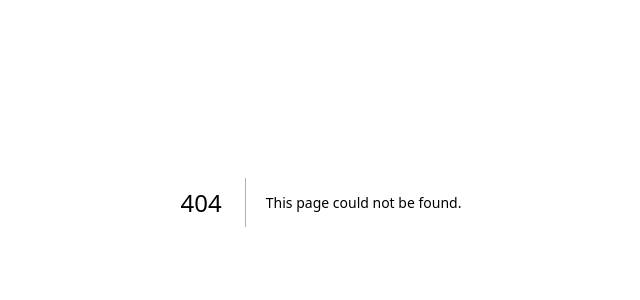
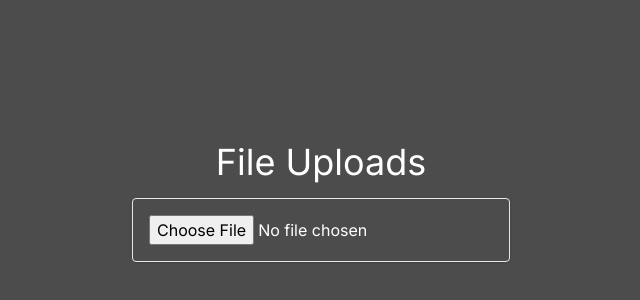
Before and after one commit to iamparmjeetmishra/learnreact, a Next.js app: page /04fileuploadsv1 in a window 1280 px wide. Before the commit this address had no page. Shown: the part 198-498 px from the top of the page, without its empty margins (319-959 px from the left). Built offline with nearby package versions, Linux system fonts and the light colour scheme.

Commit message:
04FileUploads Utility Design added

```diff
--- /dev/null
+++ b/src/app/(features)/04fileuploadsv1/page.tsx
@@ -0,0 +1,95 @@
+"use client";
+
+import { Button } from "@/components/ui/button";
+import { ChangeEvent, useState } from "react";
+import axios from "axios";
+
+type UploadStatus = "idle" | "uploading" | "success" | "error";
+
+export default function FileUploadsPage() {
+  const [file, setFile] = useState<File | null>(null);
+  const [uploadStatus, setUploadStatus] = useState<UploadStatus>("idle")
+  const [uploadProgress, setUploadProgress] = useState<number>(0);
+
+	const handleFileChange = (e: ChangeEvent<HTMLInputElement>) => {
+		if (e.target.files) {
+			setFile(e.target.files[0]);
+		}
+  };
+
+  async function handleFileUpload() {
+    if (!file) return
+
+    setUploadStatus("uploading")
+    setUploadProgress(0)
+
+
+    const formData = new FormData()
+    formData.append("file", file)
+
+    try {
+      const res = await axios.post("https://httpbin.org/post", formData, {
+        headers: {
+          "Content-Type": "multipart/form-data"
+        },
+        onUploadProgress: (progressEvent) => {
+          const progress = progressEvent.total
+            ? Math.round((progressEvent.loaded * 100) /progressEvent.total)
+            : 0;
+          console.log('progress', progress)
+          setUploadProgress(progress)
+
+        }
+      })
+      console.log('ResfromServer', res)
+      setUploadStatus("success")
+      setUploadProgress(100)
+    } catch (error) {
+      console.log(error)
+      setUploadStatus("error")
+      setUploadProgress(0)
+    }
+
+  }
+
+	return (
+		<div className="h-screen flex flex-col justify-center items-center bg-black/70 text-white">
+			<h1 className="text-4xl mb-4">File Uploads</h1>
+			<div className="border shadow p-4 rounded">
+
+        <input type="file" onChange={handleFileChange} />
+
+        {file && (
+					<div className="my-4 text-sm">
+						<div>
+							<p>File name: {file.name}</p>
+							<p>Size: {(file.size / 1024).toFixed(2)} KB</p>
+							<p>Type: {file.type}</p>
+            </div>
+            <div>
+
+            </div>
+          </div>
+        )}
+
+        {uploadStatus === "uploading" && (
+          <div className="my-4 text-sm">
+            <p>Uploading...</p>
+            <progress className="rounded" value={uploadProgress} max="100" />
+          </div>
+        )}
+
+        {file && uploadStatus !== "uploading" && (<Button onClick={handleFileUpload}>Upload</Button>)}
+
+
+        {uploadStatus === "success" && (
+          <p className="text-sm text-green-600">File Upload Successfully</p>
+        )}
+
+        {uploadStatus === "error" && (
+          <p className="text-sm text-red-600">File Upload Failed</p>
+        )}
+			</div>
+		</div>
+	);
+}
```
